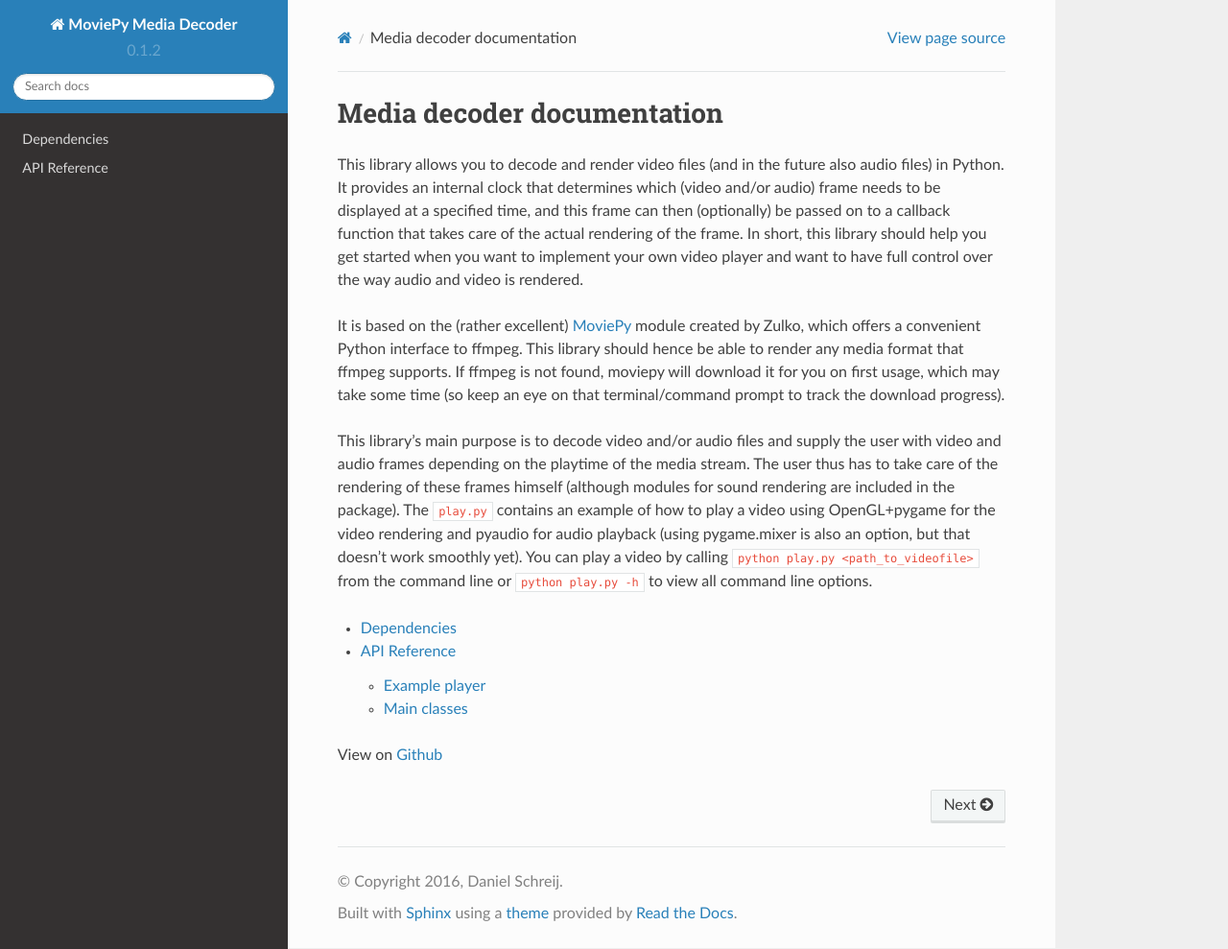
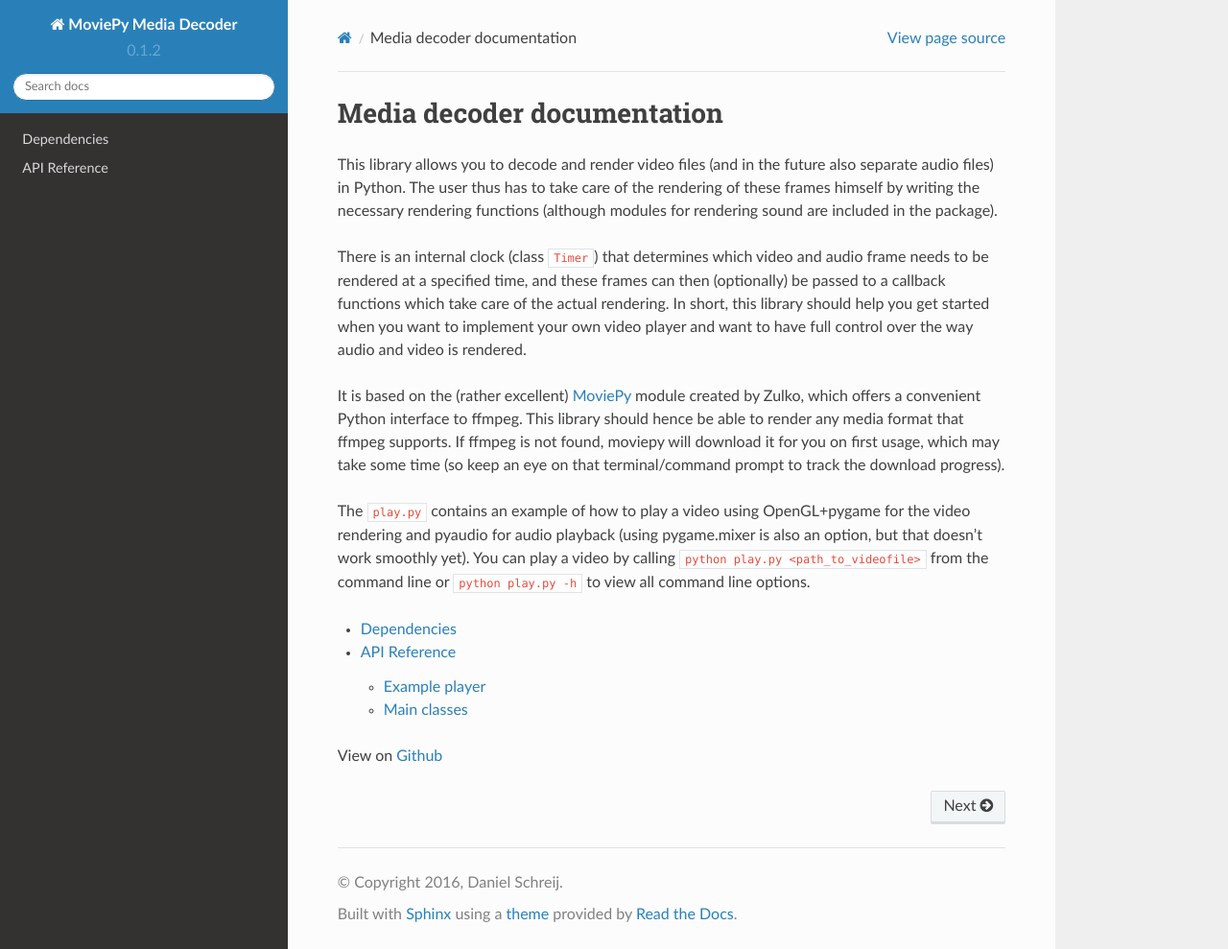
Before and after one commit to open-cogsci/python-mediadecoder, a Sphinx documentation site: the page built from docs/source/index.rst, in a window 1280 px wide and 989 px high. Shown: the whole window at 96% size. Built offline with Sphinx 7.4.7 and the Read the Docs theme 2.0.0, drawn with Linux system fonts in a browser that asks for light colours.

Commit message:
And the docs are a bit better again...

```diff
--- a/docs/source/index.rst
+++ b/docs/source/index.rst
@@ -5,12 +5,15 @@
 
 Media decoder documentation
 ===========================
+This library allows you to decode and render video files (and in the future also
+separate audio files) in Python. The user thus has to take care of the rendering of these
+frames himself by writing the necessary rendering functions
+(although modules for rendering sound are included in the package).
 
-This library allows you to decode and render video files (and in the future also
-audio files) in Python. It provides an internal clock that determines which
-(video and/or audio) frame needs to be displayed at a specified time, and this frame
-can then (optionally) be passed on to a callback function that takes care of the
-actual rendering of the frame. In short, this library should help you get started
+There is an internal clock (class ``Timer``) that determines which
+video and audio frame needs to be rendered at a specified time, and these frames
+can then (optionally) be passed to a callback functions which take care of the
+actual rendering. In short, this library should help you get started
 when you want to implement your own video player and want to have full control over
 the way audio and video is rendered.
 
@@ -20,10 +23,6 @@
 will download it for you on first usage, which may take some time
 (so keep an eye on that terminal/command prompt to track the download progress).
 
-This library's main purpose is to decode video and/or audio files and supply the
-user with video and audio frames depending on the playtime of the media stream.
-The user thus has to take care of the rendering of these frames himself (although
-modules for sound rendering are included in the package).
 The ``play.py`` contains an example of how to play a video using OpenGL+pygame for
 the video rendering and pyaudio for audio playback (using pygame.mixer is also an
 option, but that doesn't work smoothly yet). You can play a video by calling
--- a/setup.py
+++ b/setup.py
@@ -28,9 +28,10 @@
 		'moviepy',
 		'numpy',
 	],
+	license='MIT',
 	classifiers=[
 		'Intended Audience :: Developers',
-		'Topic :: Desktop Environment',
+		'Environment :: Console',
 		'Topic :: Documentation :: Sphinx',
 		'Topic :: Multimedia :: Sound/Audio',
 		'Topic :: Multimedia :: Sound/Audio :: Players',
@@ -40,7 +41,6 @@
 		'Operating System :: Microsoft :: Windows',
 		'Operating System :: POSIX',
 		'License :: OSI Approved :: MIT License',
-		'Programming Language :: Python :: 2',
-		'Programming Language :: Python :: 3',
+		'Programming Language :: Python',
 	],
 )
```
Also changed, not shown: README.md (+2 -2 lines), docs/source/dependencies.md (+2 -2 lines), 1 other file.
